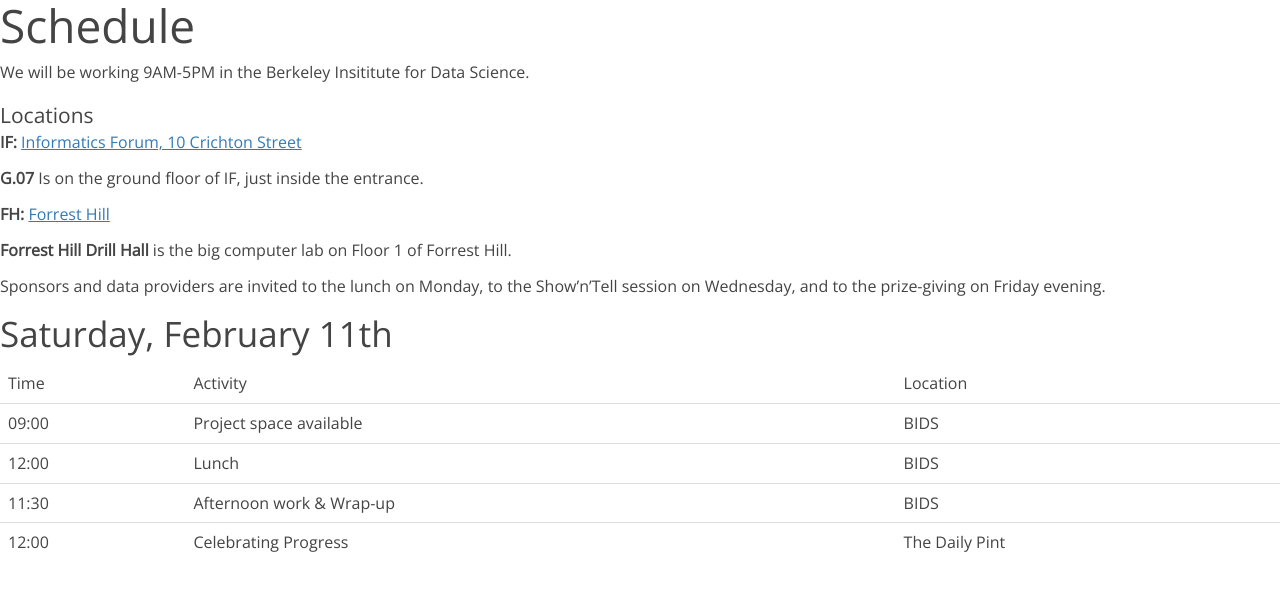
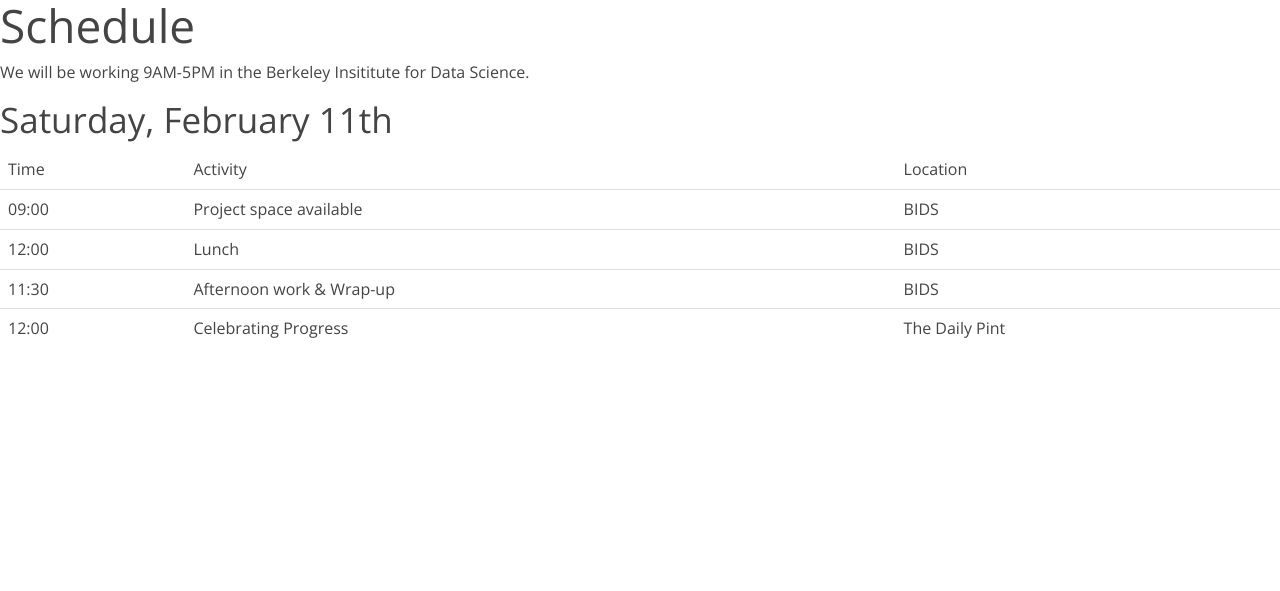
Before and after one commit to suchthis/DataRescueSFBay.github.io, a Jekyll site: the page built from 2016/_posts/2014-01-04-schedule.md, in a window 1280 px wide. Shown: the top 591 px of the page. Built offline with Jekyll 4.4.1, drawn with Linux system fonts in a browser that asks for light colours; nearby versions of some CDN libraries; our own code applies the rules of GitHub Pages for plain Markdown files.

Commit message:
Removed duplicate logo and extra locations text

```diff
--- a/2016/_posts/2014-01-04-schedule.md
+++ b/2016/_posts/2014-01-04-schedule.md
@@ -8,19 +8,6 @@ color: black
 # Schedule
 
 We will be working 9AM-5PM in the Berkeley Insititute for Data Science.
-
-
-#### Locations
-
-**IF:** [Informatics Forum, 10 Crichton Street](https://www.google.co.uk/maps/place/10+Crichton+St/@55.9444983,-3.1876711,17z/data=!4m2!3m1!1s0x4887c7837f34ed2f:0xe7d9a177d0ac0eeb)
-
-**G.07** Is on the ground floor of IF, just inside the entrance.
-
-**FH:** [Forrest Hill](https://www.google.com/maps/place/Forrest+Hill,+Edinburgh+EH1+2QL,+UK/@55.9460268,-3.1930689,17.91z/data=!4m2!3m1!1s0x4887c79b4a982f0b:0x6f09bd71d403fdd2)
-
-**Forrest Hill Drill Hall** is the big computer lab on Floor 1 of Forrest Hill.
-
-Sponsors and data providers are invited to the lunch on Monday, to the Show'n'Tell session on Wednesday, and to the prize-giving on Friday evening.
 
 ## Saturday, February 11th
 
```
Also changed, not shown: 2016/_posts/2014-01-01-intro.md (+0 -2 lines).
